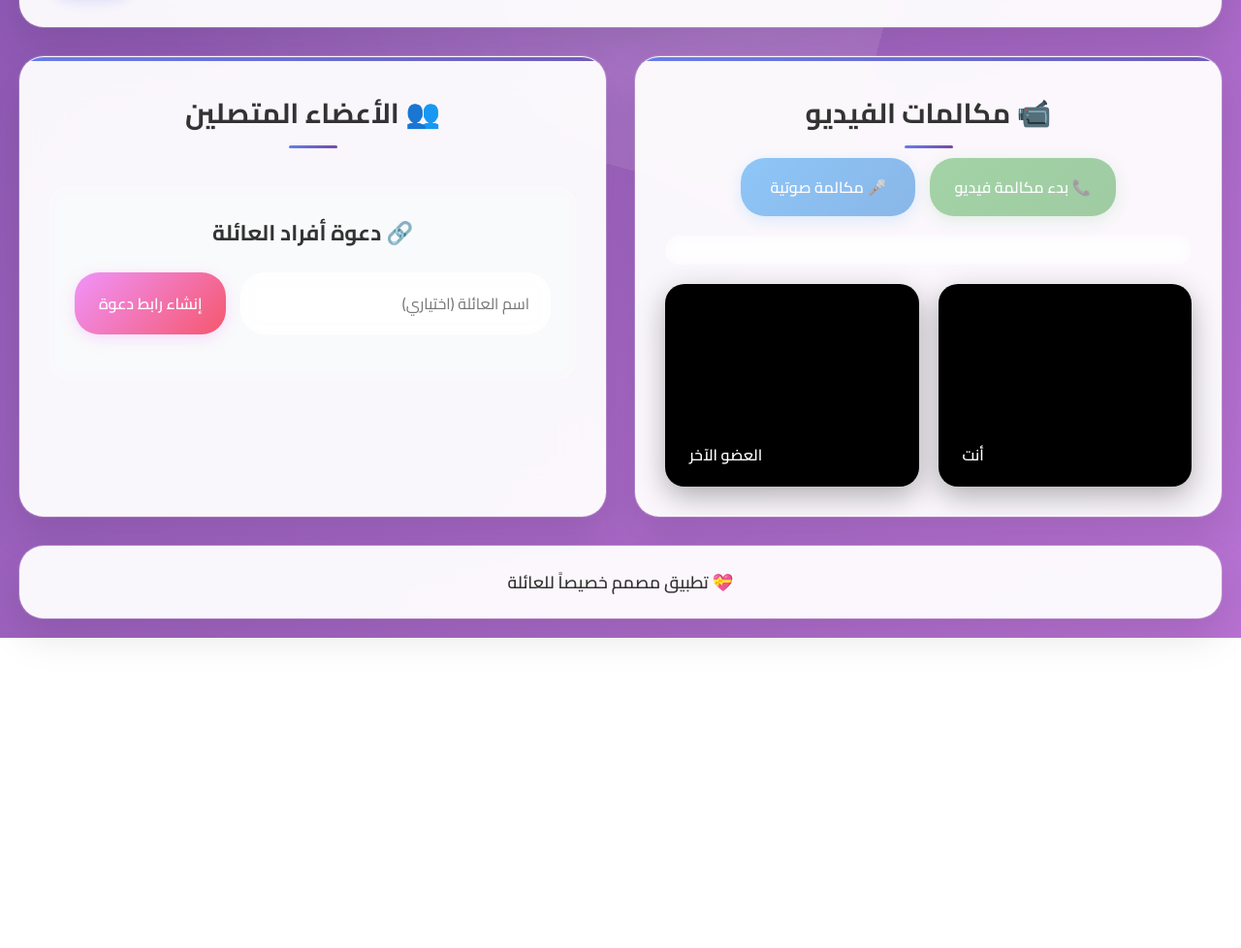
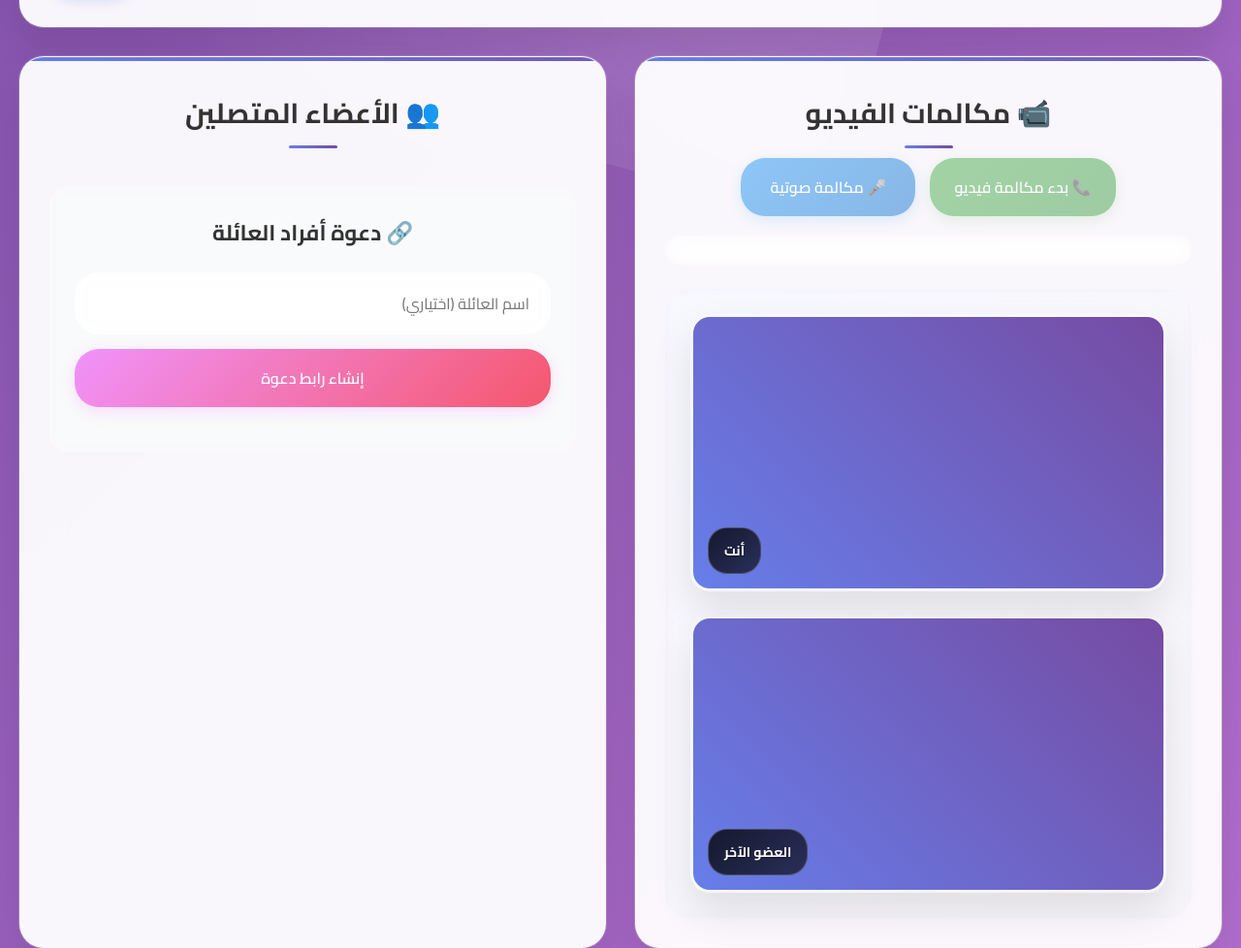
Before and after one commit to akrmj835/family-chat-app, a website: page public/index.html in a window 1280 px wide. Shown: the part 865-1843 px from the top of the page at 97% size. Before the commit the page ends 1523 px from the top, so only its background shows below. Drawn offline with nearby package versions, Linux system fonts and the light colour scheme.

Commit message:
Update style.css
تم

```diff
--- a/public/style.css
+++ b/public/style.css
@@ -46,6 +46,34 @@ body::before {
   0%, 100% { transform: translateY(0px) rotate(0deg); }
   33% { transform: translateY(-30px) rotate(120deg); }
   66% { transform: translateY(30px) rotate(240deg); }
+}
+
+/* إضافة رموز العائلة في الخلفية */
+body::after {
+  content: '👨‍👩‍👧‍👦 💕 👶 🏠 ❤️ 👨‍👩‍👧‍👦 💕 👶 🏠 ❤️ 👨‍👩‍👧‍👦 💕 👶 🏠 ❤️';
+  position: fixed;
+  top: 0;
+  left: 0;
+  width: 100%;
+  height: 100%;
+  font-size: 32px;
+  opacity: 0.04;
+  z-index: -1;
+  pointer-events: none;
+  display: flex;
+  flex-wrap: wrap;
+  align-items: center;
+  justify-content: space-around;
+  animation: familyFloat 25s linear infinite;
+  line-height: 1.5;
+}
+
+@keyframes familyFloat {
+  0% { transform: translateY(0px) rotate(0deg); }
+  25% { transform: translateY(-15px) rotate(1deg); }
+  50% { transform: translateY(0px) rotate(0deg); }
+  75% { transform: translateY(15px) rotate(-1deg); }
+  100% { transform: translateY(0px) rotate(0deg); }
 }
 
 .container {
@@ -430,51 +458,111 @@ section h3::after {
   border: 1px solid rgba(220, 53, 69, 0.3);
 }
 
-/* الفيديوهات */
+/* === قسم الفيديو المحسن === */
 .videos-container {
   display: grid;
-  grid-template-columns: 1fr 1fr;
-  gap: 20px;
-  margin-top: 20px;
+  grid-template-columns: repeat(auto-fit, minmax(320px, 1fr));
+  gap: 25px;
+  margin-top: 25px;
+  padding: 25px;
+  background: linear-gradient(135deg, rgba(102, 126, 234, 0.05), rgba(118, 75, 162, 0.05));
+  border-radius: 25px;
+  border: 1px solid rgba(255, 255, 255, 0.1);
+  backdrop-filter: blur(5px);
 }
 
 @media (max-width: 768px) {
   .videos-container {
     grid-template-columns: 1fr;
+    padding: 20px;
+    gap: 20px;
   }
 }
 
 .video-wrapper {
   position: relative;
+  background: linear-gradient(145deg, #ffffff, #f8f9fa);
   border-radius: 20px;
   overflow: hidden;
-  background: #000;
-  box-shadow: 0 10px 30px rgba(0, 0, 0, 0.3);
-  transition: all 0.3s ease;
+  box-shadow:
+    0 20px 40px rgba(0, 0, 0, 0.1),
+    0 1px 0 rgba(255, 255, 255, 0.8) inset,
+    0 -1px 0 rgba(0, 0, 0, 0.05) inset;
+  transition: all 0.4s cubic-bezier(0.4, 0, 0.2, 1);
+  border: 3px solid transparent;
+  background-clip: padding-box;
 }
 
 .video-wrapper:hover {
-  transform: scale(1.02);
-  box-shadow: 0 15px 40px rgba(0, 0, 0, 0.4);
+  transform: translateY(-8px) scale(1.02);
+  box-shadow:
+    0 30px 60px rgba(102, 126, 234, 0.15),
+    0 0 0 2px rgba(102, 126, 234, 0.3);
+}
+
+.video-wrapper.speaking {
+  border-color: #28a745;
+  box-shadow:
+    0 25px 50px rgba(40, 167, 69, 0.2),
+    0 0 0 3px rgba(40, 167, 69, 0.3);
+  animation: pulse 2s infinite;
 }
 
 .video-wrapper video {
   width: 100%;
-  height: 200px;
+  height: 280px;
   object-fit: cover;
-  border-radius: 20px;
+  background: linear-gradient(45deg, #667eea, #764ba2);
+  transition: all 0.3s ease;
+}
+
+.video-wrapper video:not([srcObject]) {
+  background: linear-gradient(45deg, #667eea, #764ba2);
+  display: flex;
+  align-items: center;
+  justify-content: center;
+}
+
+.video-wrapper video:not([srcObject])::after {
+  content: '📹';
+  font-size: 48px;
+  color: white;
+  opacity: 0.7;
+  position: absolute;
+  top: 50%;
+  left: 50%;
+  transform: translate(-50%, -50%);
 }
 
 .video-wrapper label {
   position: absolute;
-  bottom: 10px;
-  left: 10px;
-  background: rgba(0, 0, 0, 0.7);
+  bottom: 15px;
+  left: 15px;
+  background: linear-gradient(135deg, rgba(0, 0, 0, 0.8), rgba(0, 0, 0, 0.6));
   color: white;
-  padding: 8px 15px;
-  border-radius: 15px;
-  font-weight: 600;
-  backdrop-filter: blur(10px);
+  padding: 10px 16px;
+  border-radius: 20px;
+  font-size: 14px;
+  font-weight: 700;
+  backdrop-filter: blur(15px);
+  border: 1px solid rgba(255, 255, 255, 0.2);
+  text-shadow: 0 1px 2px rgba(0, 0, 0, 0.5);
+  animation: fadeInUp 0.5s ease;
+  max-width: calc(100% - 30px);
+  overflow: hidden;
+  text-overflow: ellipsis;
+  white-space: nowrap;
+}
+
+@keyframes fadeInUp {
+  from {
+    opacity: 0;
+    transform: translateY(10px);
+  }
+  to {
+    opacity: 1;
+    transform: translateY(0);
+  }
 }
 
 /* قائمة المستخدمين */
@@ -554,13 +642,13 @@ section h3::after {
 
 .invite-controls {
   display: flex;
+  flex-direction: column;
   gap: 15px;
   margin-bottom: 20px;
-  flex-wrap: wrap;
 }
 
-#familyNameInput {
-  flex: 1;
+#familyNameInput,
+#roomPasswordInput {
   padding: 15px 20px;
   border: 2px solid rgba(255, 255, 255, 0.3);
   border-radius: 25px;
@@ -569,14 +657,36 @@ section h3::after {
   backdrop-filter: blur(10px);
   transition: all 0.3s ease;
   font-family: 'Cairo', sans-serif;
-  min-width: 200px;
+  width: 100%;
 }
 
-#familyNameInput:focus {
+#familyNameInput:focus,
+#roomPasswordInput:focus {
   outline: none;
   border-color: #667eea;
   box-shadow: 0 0 0 3px rgba(102, 126, 234, 0.2);
   transform: translateY(-2px);
+}
+
+#roomPasswordInput {
+  border-color: rgba(255, 193, 7, 0.3);
+}
+
+#roomPasswordInput:focus {
+  border-color: #ffc107;
+  box-shadow: 0 0 0 3px rgba(255, 193, 7, 0.2);
+}
+
+.password-info {
+  margin-top: -10px;
+  margin-bottom: 5px;
+  text-align: center;
+}
+
+.password-info small {
+  color: #6c757d;
+  font-style: italic;
+  font-size: 13px;
 }
 
 #createInviteBtn {
@@ -1222,6 +1332,46 @@ footer p {
 .video-filter-contrast { filter: contrast(1.5); }
 .video-filter-vintage { filter: sepia(50%) contrast(1.2) brightness(1.1); }
 
+/* === إشعار النسخ === */
+.copy-notification {
+  position: fixed;
+  top: 20px;
+  right: 20px;
+  background: linear-gradient(135deg, #28a745, #20c997);
+  color: white;
+  padding: 15px 25px;
+  border-radius: 15px;
+  font-weight: 600;
+  font-size: 16px;
+  box-shadow: 0 10px 30px rgba(40, 167, 69, 0.3);
+  z-index: 1000;
+  animation: slideInRight 0.3s ease, fadeOut 0.3s ease 2.7s;
+  backdrop-filter: blur(10px);
+  border: 1px solid rgba(255, 255, 255, 0.2);
+}
+
+@keyframes slideInRight {
+  from {
+    transform: translateX(100%);
+    opacity: 0;
+  }
+  to {
+    transform: translateX(0);
+    opacity: 1;
+  }
+}
+
+@keyframes fadeOut {
+  from {
+    opacity: 1;
+    transform: translateX(0);
+  }
+  to {
+    opacity: 0;
+    transform: translateX(100%);
+  }
+}
+
 /* === تحسينات للهاتف الجوال === */
 @media (max-width: 768px) {
   .camera-settings-btn {
```
